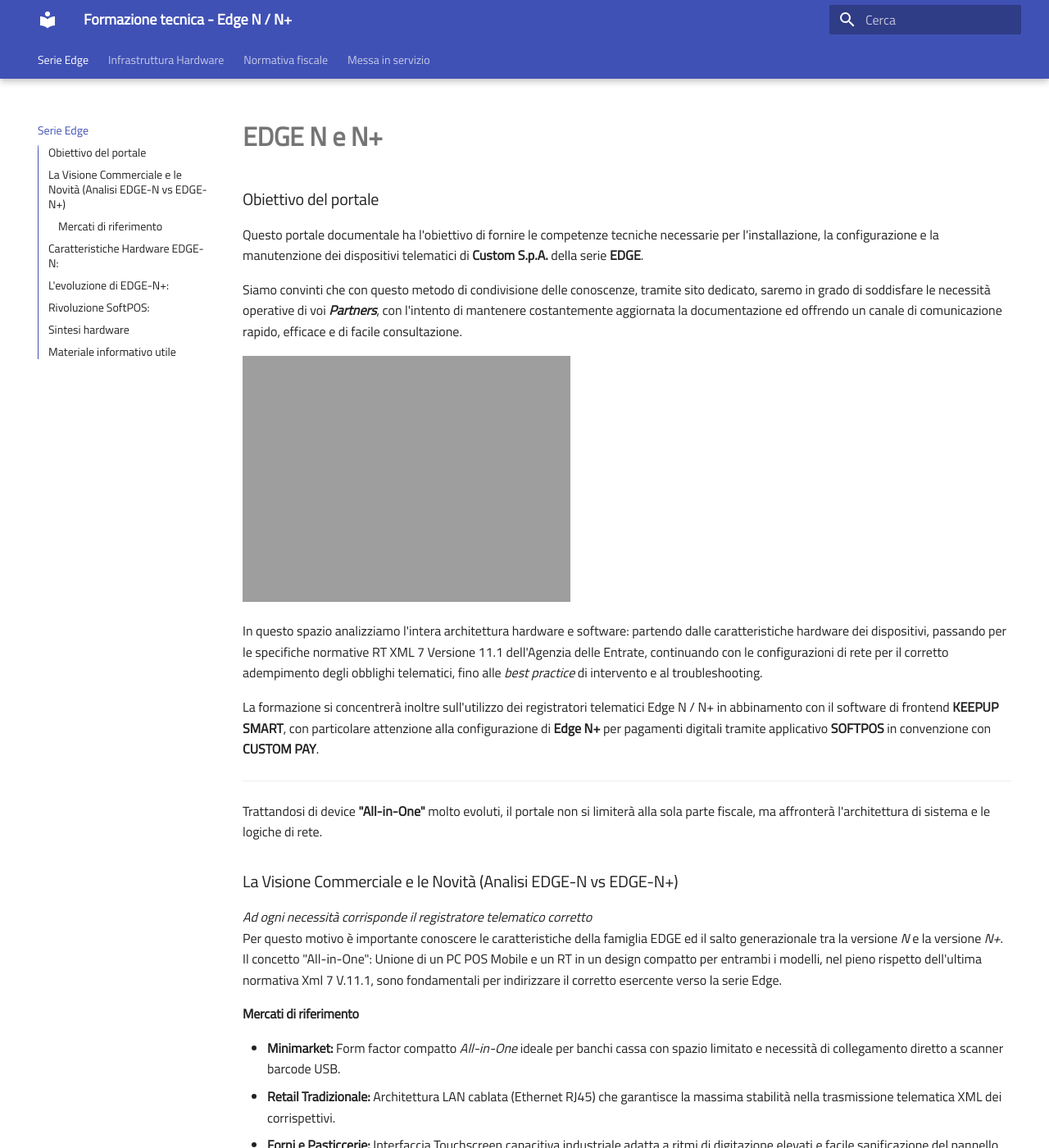
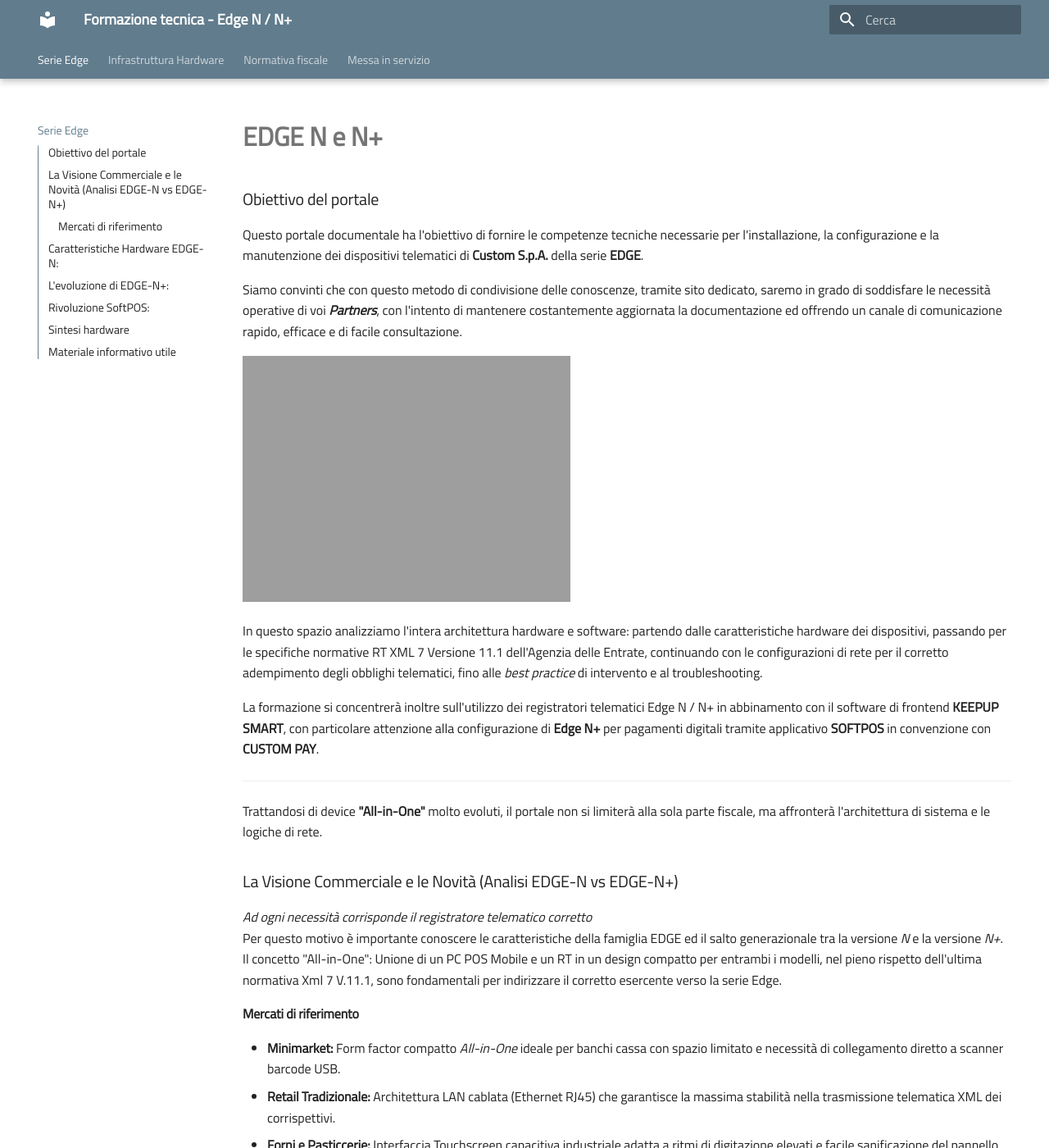
Before and after one commit to ivanrobuschi-custom/corso-tecnico-edge-n, an MkDocs documentation site: the page built from docs/index.md, in a window 1280 px wide and 1400 px high. Shown: the whole window at 82% size. Built offline with MkDocs 1.6.1 and Material for MkDocs 9.7.7, drawn with Linux system fonts in a browser that asks for light colours.

Commit message:
favicon e colori header e footer

```diff
--- a/docs/stylesheets/extra.css
+++ b/docs/stylesheets/extra.css
@@ -15,6 +15,25 @@
 
   /* Opzionale: Se vuoi usarlo anche per i blocchi di codice, scommenta la riga sotto */
   /* --md-code-font: 'Titillium Web', monospace; */
+
+  /* CONFIGURAZIONE COLORI AZIENDALI
+   */
+
+  /* 1. Header e Colore Primario (Link, Titoli attivi) - HEX: #617C8D */
+  --md-primary-fg-color:        #617C8D;
+  --md-primary-fg-color--light: #7A92A1; /* Una variante leggermente più chiara per gli hover */
+  --md-primary-fg-color--dark:  #4B6270; /* Una variante leggermente più scura */
+
+  /* 2. Footer (Sfondo generale) - HEX: #1B3640 */
+  --md-footer-bg-color:         #1B3640;
+
+  /* 3. Footer Bottom (La striscia del Copyright in basso) */
+  /* Di base eredita il colore sopra, ma lo forziamo per sicurezza */
+  --md-footer-bottom-bg-color:  #1B3640;
+
+  /* Assicuriamo che il testo nel footer sia bianco per contrasto */
+  --md-footer-fg-color:         #ffffff;
+  --md-footer-bottom-fg-color:  #ffffff;
 }
 
 /* 3. Forzatura (Fallback di sicurezza) */
--- a/mkdocs.yml
+++ b/mkdocs.yml
@@ -3,6 +3,7 @@
 site_author: Ivan Robuschi
 theme:
   name: material
+  favicon: assets/icons/favicon.png
   language: it
   features:
     - navigation.instant
```
Also changed, not shown: docs/assets/icons/Favicon.png (added).
